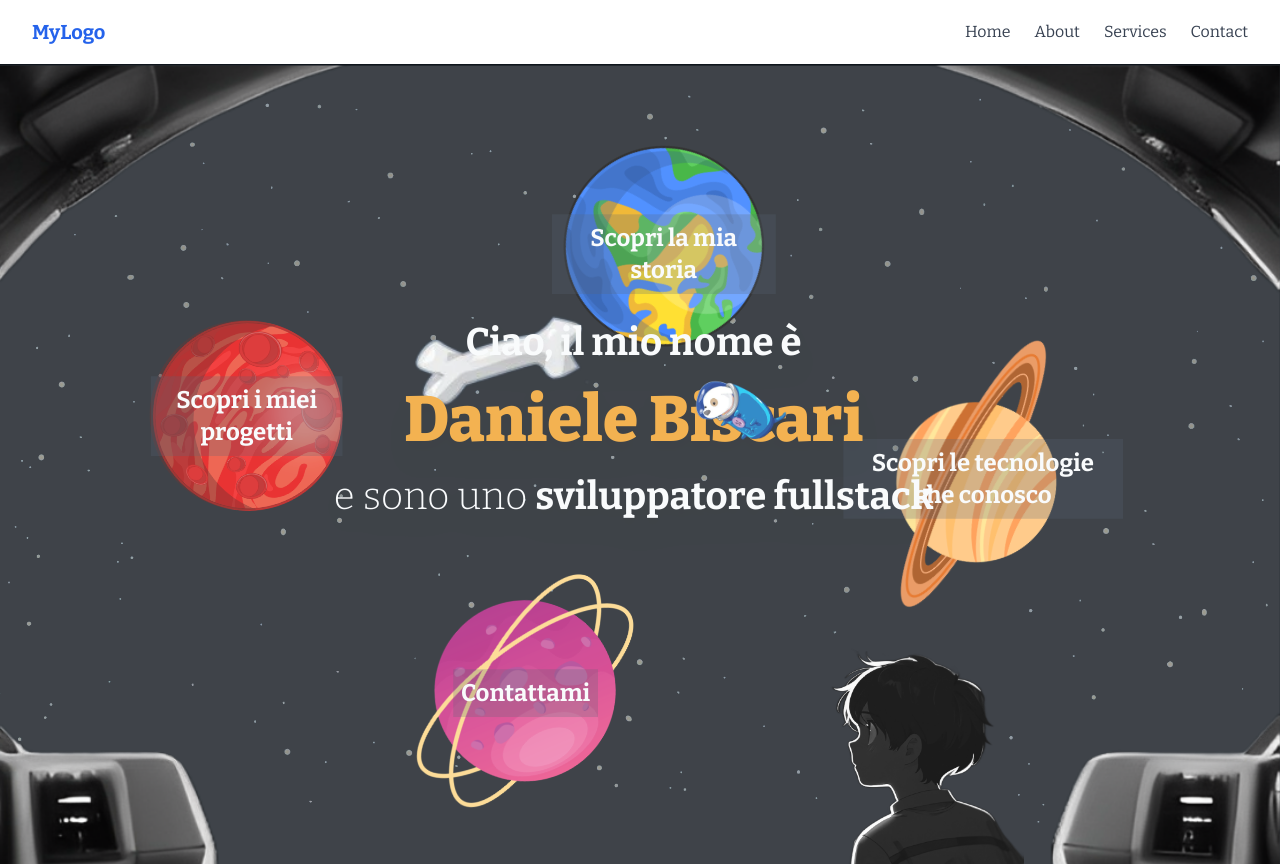
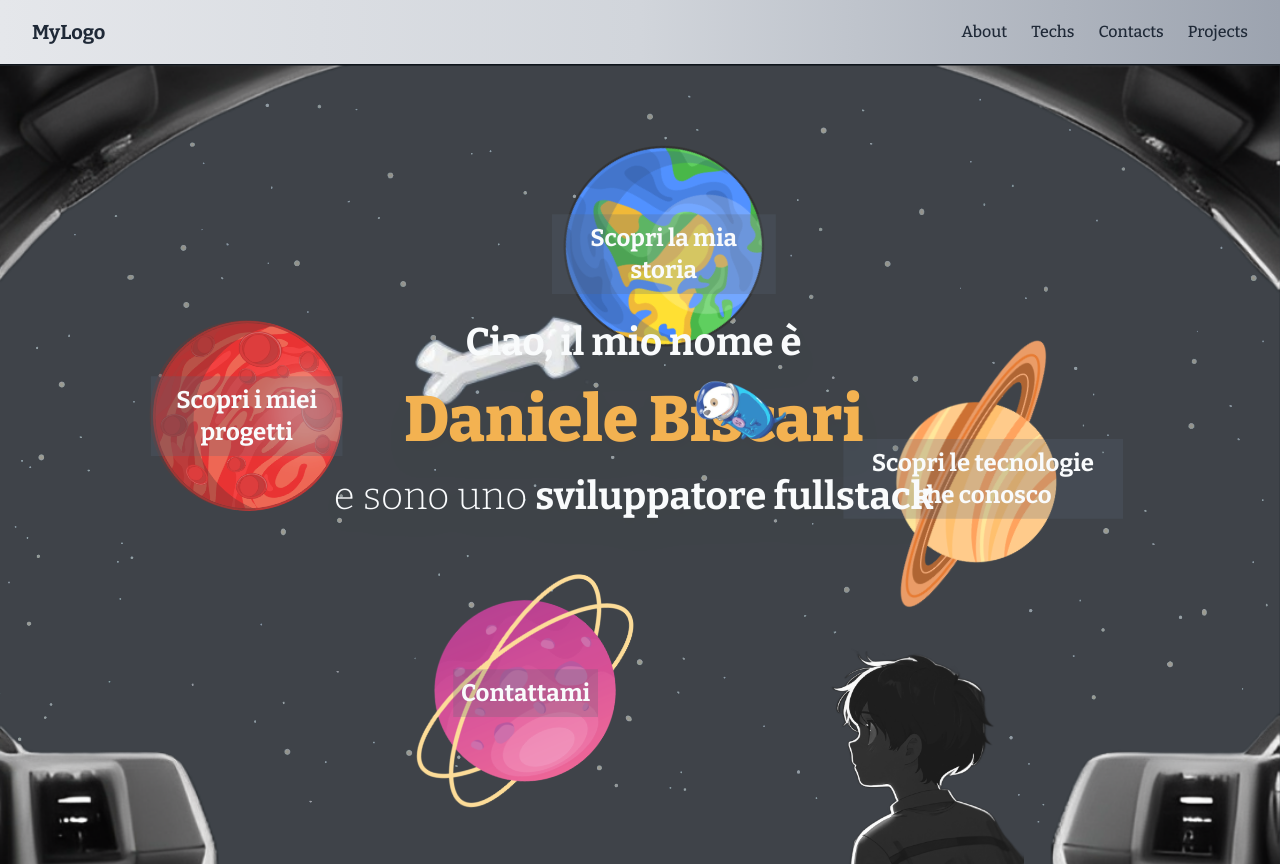
Before and after one commit to DanieleBiscari/my-site, a React (Vite) app in the folder frontend/: page / in a window 1280 px wide. Built offline with nearby package versions, Linux system fonts and the light colour scheme; no server answers.

Commit message:
FEAT: NAVBAR e PROJECT implementazione nuova navbar + animazioni

```diff
--- a/frontend/src/components/AboutChiSono.jsx
+++ b/frontend/src/components/AboutChiSono.jsx
@@ -8,7 +8,7 @@ const AboutChiSono = () => {
       ".cascadeDelayAnim3",
       { scale: 1 },
       {
-        delay: stagger(0.1, { ease: "easeOut", startDelay: 1.5 }),
+        delay: stagger(0.1, { ease: "easeOut", startDelay: 0.5 }),
       }
     );
 
@@ -16,7 +16,7 @@ const AboutChiSono = () => {
       ".cascadeDelayAnim4",
       { scale: 1 },
       {
-        delay: stagger(0.1, { ease: "easeOut", startDelay: 2 }),
+        delay: stagger(0.1, { ease: "easeOut", startDelay: 1 }),
       }
     );
 
@@ -24,7 +24,7 @@ const AboutChiSono = () => {
       ".scrollAnimation",
       { y: [0, -5, 0] },
       {
-        delay: stagger(0.1, { ease: "linear", startDelay: 2.5 }),
+        delay: stagger(0.1, { ease: "linear", startDelay: 1.5 }),
         repeat: Infinity,
         repeatDelay:5
       }
@@ -35,7 +35,7 @@ const AboutChiSono = () => {
       { opacity: [0.2, 0.5, 1],
         y: [0, 20, 0]},
       {
-        delay: stagger(0.1, { ease: "linear", startDelay: 2.3 }),
+        delay: stagger(0.1, { ease: "linear", startDelay: 1.3 }),
         repeat: Infinity,
         repeatDelay:.5,
       }
--- a/frontend/src/components/Navbar.jsx
+++ b/frontend/src/components/Navbar.jsx
@@ -1,61 +1,133 @@
-import { useState } from "react";
+import { useState, useEffect } from "react";
+import { Link, NavLink } from "react-router-dom";
 
-const Navbar = () => {
+// eslint-disable-next-line react/prop-types
+const Navbar = ({ block = false }) => {
   const [isOpen, setIsOpen] = useState(false);
+  const [isFixed, setIsFixed] = useState(false);
+  const [showNavbar, setShowNavbar] = useState(true);
+  const [lastScrollY, setLastScrollY] = useState(0);
+
+  useEffect(() => {
+    if (block) return; // Se block è true, non eseguiamo l'effetto scroll
+
+    const handleScroll = () => {
+      const currentScrollY = window.scrollY;
+
+      if (currentScrollY === 0) {
+        setIsFixed(false);
+        setShowNavbar(true);
+      } else {
+        setIsFixed(true);
+        if (currentScrollY < lastScrollY) {
+          setShowNavbar(true);
+        } else {
+          setShowNavbar(false);
+        }
+      }
+
+      setLastScrollY(currentScrollY);
+    };
+
+    window.addEventListener("scroll", handleScroll);
+    return () => window.removeEventListener("scroll", handleScroll);
+  }, [lastScrollY, block]);
+
+  // Classe base per la navbar
+  const navBaseClasses = `
+    w-full z-50
+    ${block ? "relative bg-gradient-to-r from-gray-200 via-gray-300 to-gray-400" : isFixed ? "fixed top-0" : "relative"}
+    ${
+      block
+        ? ""
+        : isFixed
+        ? "bg-white/40 backdrop-blur-lg shadow-md"
+        : "bg-transparent"
+    }
+    ${block ? "" : "transition-all duration-300 ease-in-out"}
+    ${
+      block
+        ? ""
+        : showNavbar
+        ? "opacity-100 translate-y-0"
+        : "opacity-0 -translate-y-full"
+    }
+  `;
+
   return (
-    <nav className="bg-white shadow-md">
+    <nav className={navBaseClasses}>
       <div className="max-w-7xl mx-auto px-4 sm:px-6 lg:px-8">
         <div className="flex justify-between h-16 items-center">
           {/* Logo */}
-          <div className="text-xl font-bold text-blue-600">MyLogo</div>
+          <NavLink to={"/"} className="text-xl font-bold text-gray-800">MyLogo</NavLink>
 
           {/* Menu desktop */}
           <div className="hidden md:flex space-x-6">
-            <a href="#" className="text-gray-700 hover:text-blue-600">
-              Home
-            </a>
-            <a href="#" className="text-gray-700 hover:text-blue-600">
+            <Link
+              to="/about"
+              className="text-gray-800 hover:text-blue-600 font-medium"
+            >
               About
-            </a>
-            <a href="#" className="text-gray-700 hover:text-blue-600">
-              Services
-            </a>
-            <a href="#" className="text-gray-700 hover:text-blue-600">
-              Contact
-            </a>
+            </Link>
+            <Link
+              to="/tech"
+              className="text-gray-800 hover:text-blue-600 font-medium"
+            >
+              Techs
+            </Link>
+            <Link
+              to="/contact"
+              className="text-gray-800 hover:text-blue-600 font-medium"
+            >
+              Contacts
+            </Link>
+            <Link
+              to="/projects"
+              className="text-gray-800 hover:text-blue-600 font-medium"
+            >
+              Projects
+            </Link>
           </div>
 
           {/* Hamburger */}
           <div className="md:hidden">
             <button
               onClick={() => setIsOpen(!isOpen)}
-              className="text-gray-700 focus:outline-none"
+              className="text-gray-800 focus:outline-none text-2xl"
             >
-              {isOpen ? (
-                <span>X</span>
-              ) : (
-                <span>O</span>
-              )}
+              {isOpen ? "✕" : "☰"}
             </button>
           </div>
         </div>
       </div>
 
-      {/* Menu mobile */}
+      {/* Mobile Menu */}
       {isOpen && (
-        <div className="md:hidden px-4 pb-4">
-          <a href="#" className="block text-gray-700 py-2 hover:text-blue-600">
+        <div className="md:hidden px-4 pb-4 backdrop-blur-lg bg-white/60">
+          <Link
+            to="#"
+            className="block text-gray-800 py-2 hover:text-blue-600 font-medium"
+          >
             Home
-          </a>
-          <a href="#" className="block text-gray-700 py-2 hover:text-blue-600">
+          </Link>
+          <Link
+            to="#"
+            className="block text-gray-800 py-2 hover:text-blue-600 font-medium"
+          >
             About
-          </a>
-          <a href="#" className="block text-gray-700 py-2 hover:text-blue-600">
+          </Link>
+          <Link
+            to="#"
+            className="block text-gray-800 py-2 hover:text-blue-600 font-medium"
+          >
             Services
-          </a>
-          <a href="#" className="block text-gray-700 py-2 hover:text-blue-600">
+          </Link>
+          <Link
+            to="#"
+            className="block text-gray-800 py-2 hover:text-blue-600 font-medium"
+          >
             Contact
-          </a>
+          </Link>
         </div>
       )}
     </nav>
--- a/frontend/src/layouts/layout.jsx
+++ b/frontend/src/layouts/layout.jsx
@@ -67,7 +67,7 @@ const layout = ({ children, bgImage }) => {
 
   return (
     <>
-      <Navbar />
+      <Navbar block/>
       <motion.div
         onMouseMove={(e) => handleMouseMove(e)}
         aria-label="Applicazione"
--- a/frontend/src/pages/Projects.jsx
+++ b/frontend/src/pages/Projects.jsx
@@ -1,6 +1,7 @@
 import { useEffect, useState } from "react";
 import defaultImage from "../assets/img/mainBG.jpg";
 import { getGitHubRepos } from "../service/serviceProject";
+import { motion } from "framer-motion"; // Importa il motion
 
 const Projects = () => {
   const [projects, setProjects] = useState([]);
@@ -29,23 +30,47 @@ const Projects = () => {
   }, []);
 
   return (
-    <div className="relative min-h-screen bg-cover bg-center text-white ">
+    <motion.div
+      className="relative min-h-screen bg-cover bg-center text-white"
+      initial={{ opacity: 0 }}
+      animate={{ opacity: 1 }}
+      transition={{ duration: 1 }}
+    >
       {/* Overlay per contrasto */}
       <div className="absolute inset-0 bg-black bg-opacity-30 backdrop-blur-sm z-0" />
 
       <div className="relative z-10 p-6">
-        <h1 className="text-5xl font-bold text-center mb-4 drop-shadow-xl text-gray-100">
+        <motion.h1
+          className="text-5xl font-bold text-center mb-4 drop-shadow-xl text-gray-100"
+          initial={{ opacity: 0, y: -50 }}
+          animate={{ opacity: 1, y: 0 }}
+          transition={{ duration: 0.8 }}
+        >
           I Miei Progetti
-        </h1>
-        <p className="text-xl text-center text-gray-300 mb-10 max-w-3xl mx-auto drop-shadow">
-          Tutti questi progetti sono stati raccolti dinamicamente grazie all&apos;API di GitHub 🚀
-        </p>
+        </motion.h1>
+
+        <motion.p
+          className="text-xl text-center text-gray-300 mb-10 max-w-3xl mx-auto drop-shadow"
+          initial={{ opacity: 0, y: 50 }}
+          animate={{ opacity: 1, y: 0 }}
+          transition={{ duration: 1 }}
+        >
+          Tutti questi progetti sono stati raccolti dinamicamente grazie
+          all&apos;API di GitHub 🚀
+        </motion.p>
 
         <div className="grid grid-cols-1 md:grid-cols-2 lg:grid-cols-3 2xl:grid-cols-4 gap-8">
           {projects.map((project, index) => (
-            <div
+            <motion.div
               key={index}
               className="bg-white bg-opacity-10 border border-gray-300/20 backdrop-blur-md rounded-2xl shadow-md hover:shadow-slate-300 transition-transform duration-300 p-6 flex flex-col hover:scale-[1.02]"
+              initial={{ opacity: 0, y: 30 }}
+              animate={{ opacity: 1, y: 0 }}
+              transition={{
+                duration: 0.1,
+                delay: index * 0.1, // Ritardo progressivo ma ridotto
+                ease: "easeInOut", // Aggiunto un easing per una transizione più morbida
+              }}
             >
               <img
                 src={project.image}
@@ -67,11 +92,11 @@ const Projects = () => {
               >
                 Scopri di più →
               </a>
-            </div>
+            </motion.div>
           ))}
         </div>
       </div>
-    </div>
+    </motion.div>
   );
 };
 
```
